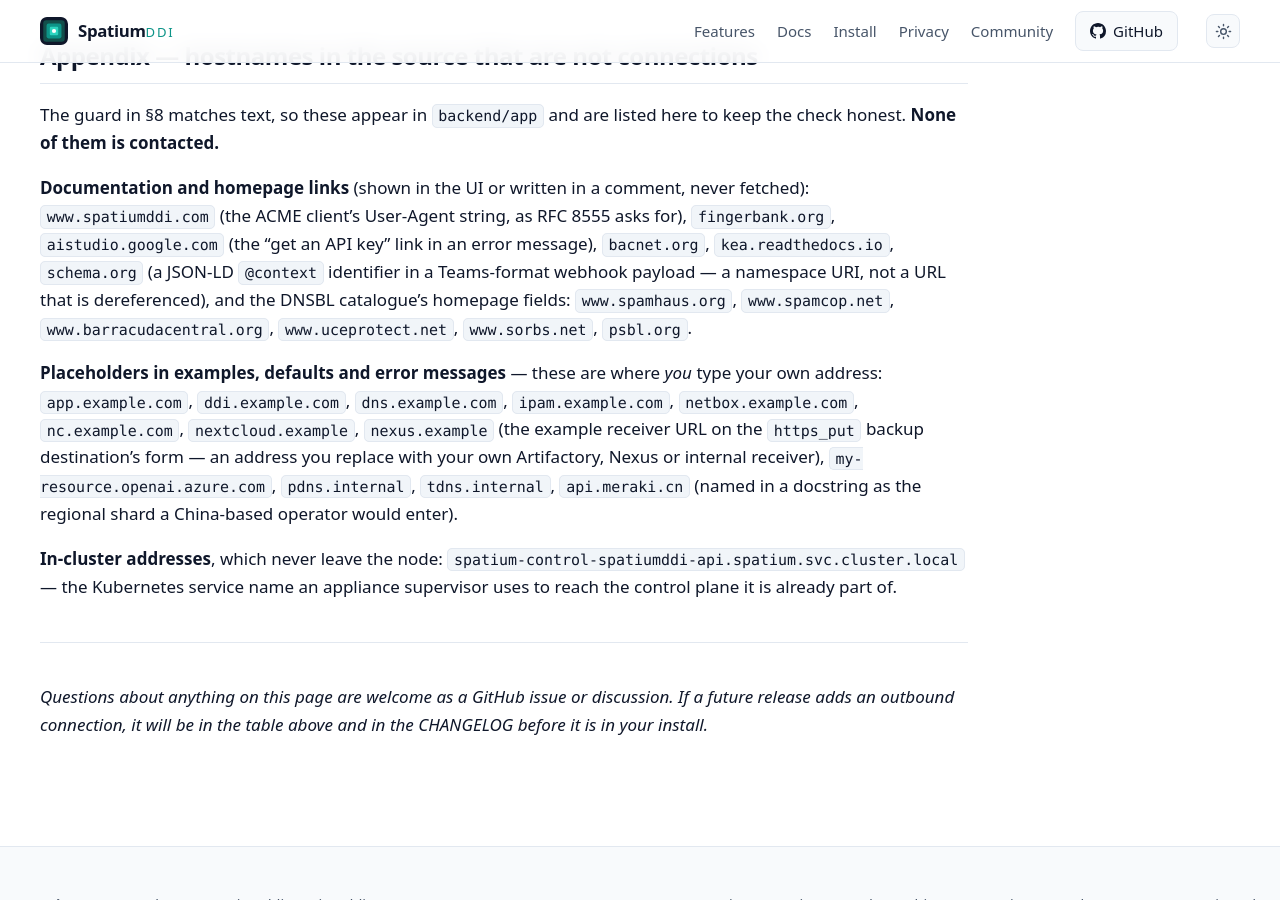
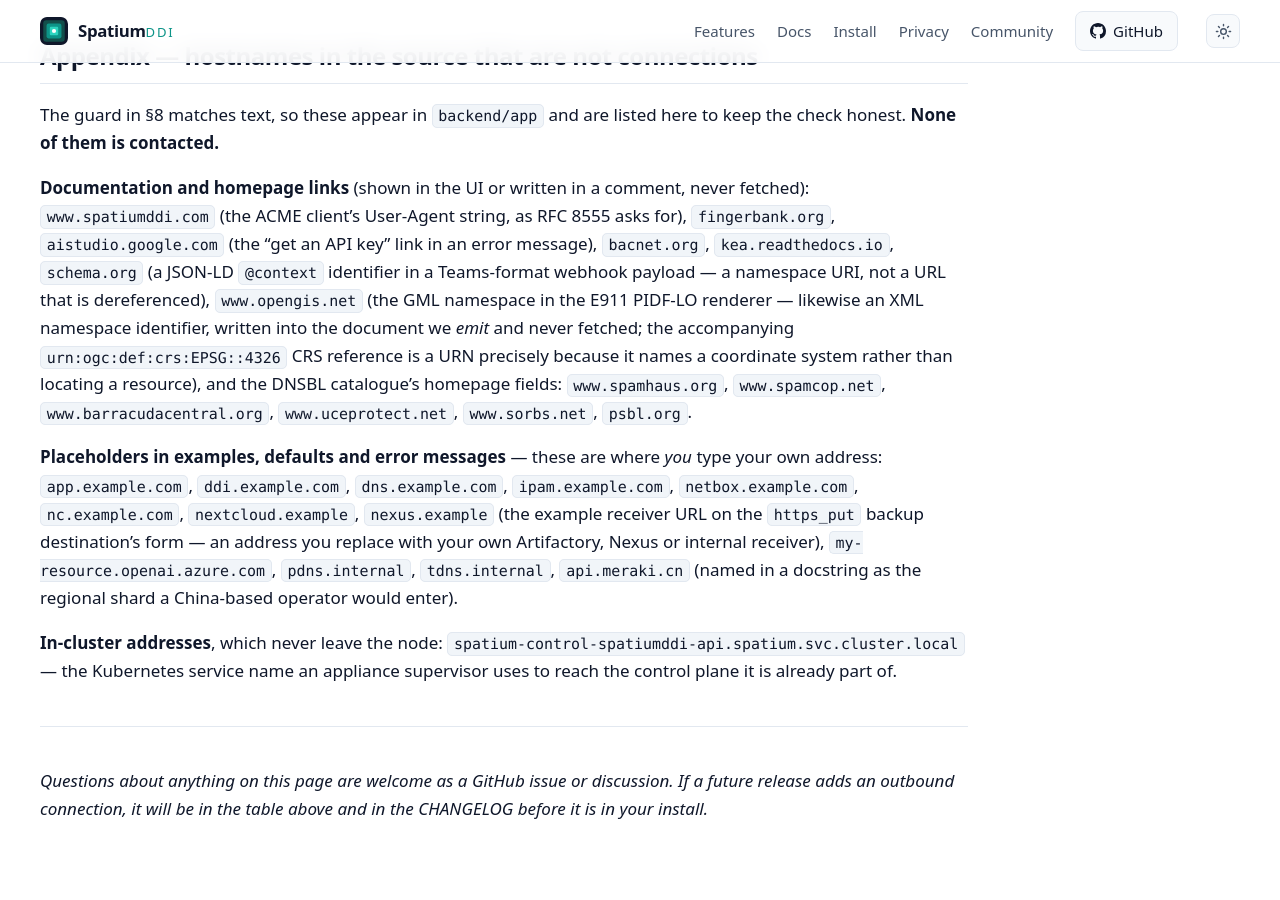
Before and after one commit to spatiumddi/spatiumddi, a Jekyll site: the page built from docs/PRIVACY.md, in a window 1280 px wide and 900 px high, scrolled down 8719 px. Built offline with Jekyll 4.4.1, drawn with Linux system fonts in a browser that asks for light colours.

Commit message:
fix(e911): satisfy the two CI guards the new files tripped (#972)
Both fired correctly and both were invisible locally, because each skips in
the dev container — which is the recorded lesson about this pair: a local
green proves nothing, so both were re-verified by running their logic
against the working tree on the host instead.

**`test_repo_root_escapes_match_the_declared_map`** — `test_e911_held.py`
reads two files outside `backend/` (the nginx templates, asserting both
carry a `location /held` block), and a backend test that depends on an
out-of-tree file must also make CI run the suite when that file changes, or
the gate skips the suite on the very edit that breaks the assertion.

So both paths are declared and both are now covered by
`ci-backend-must-run.txt`. The declaration map was `dict[str, str]` and this
is the first test to read more than one file: rather than declare one of the
two and leave the other manifest prefix looking unnecessary — which is the
drift the guard exists to prevent — the map now accepts a tuple, with the
coverage test pushing every declared path through the real gate script.

**`test_every_backend_hostname_is_in_the_privacy_statement`** —
`pidf_lo.py` contains `www.opengis.net`, the GML XML namespace. It is an
identifier written into documents we EMIT, never fetched, so it belongs in
the appendix rather than the §3 table, exactly as `schema.org` already does
for a JSON-LD `@context`. The appendix entry says so, and notes that the
accompanying `urn:ogc:def:crs:EPSG::4326` is a URN precisely because it
names a coordinate system rather than locating a resource.

Checked that §3.1 still lists exactly ONE default-on connection — the
invariant a second test pins, and which three other surfaces assert in
prose. This change touches only the appendix.

Verified on the host: 15 declared escapes, none undeclared, none stale, and
every declared read covered by `ci-backend-relevant.sh`.

Co-Authored-By: Claude Opus 5 <noreply@anthropic.com>

```diff
--- a/docs/PRIVACY.md
+++ b/docs/PRIVACY.md
@@ -250,7 +250,12 @@ client's User-Agent string, as RFC 8555 asks for), `fingerbank.org`,
 `aistudio.google.com` (the "get an API key" link in an error message),
 `bacnet.org`, `kea.readthedocs.io`, `schema.org` (a JSON-LD `@context`
 identifier in a Teams-format webhook payload — a namespace URI, not a
-URL that is dereferenced), and the DNSBL catalogue's homepage fields:
+URL that is dereferenced), `www.opengis.net` (the GML namespace in the
+E911 PIDF-LO renderer — likewise an XML namespace identifier, written
+into the document we *emit* and never fetched; the accompanying
+`urn:ogc:def:crs:EPSG::4326` CRS reference is a URN precisely because it
+names a coordinate system rather than locating a resource), and the DNSBL
+catalogue's homepage fields:
 `www.spamhaus.org`, `www.spamcop.net`, `www.barracudacentral.org`,
 `www.uceprotect.net`, `www.sorbs.net`, `psbl.org`.
 
```
Also changed, not shown: .github/scripts/ci-backend-must-run.txt, 1 other file.
